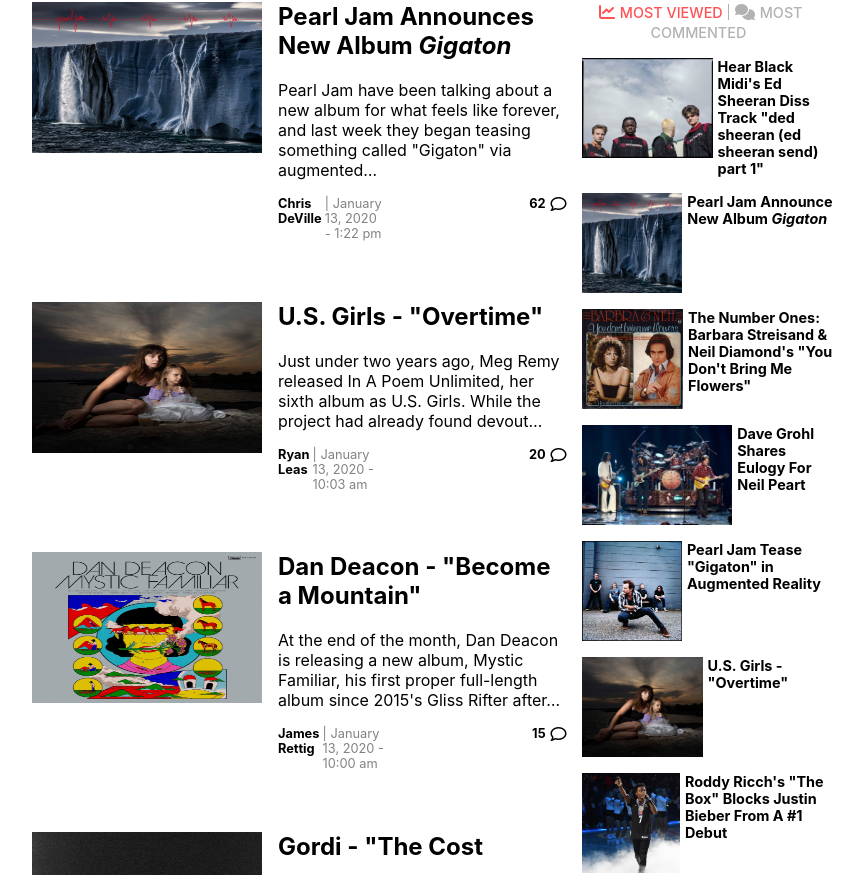
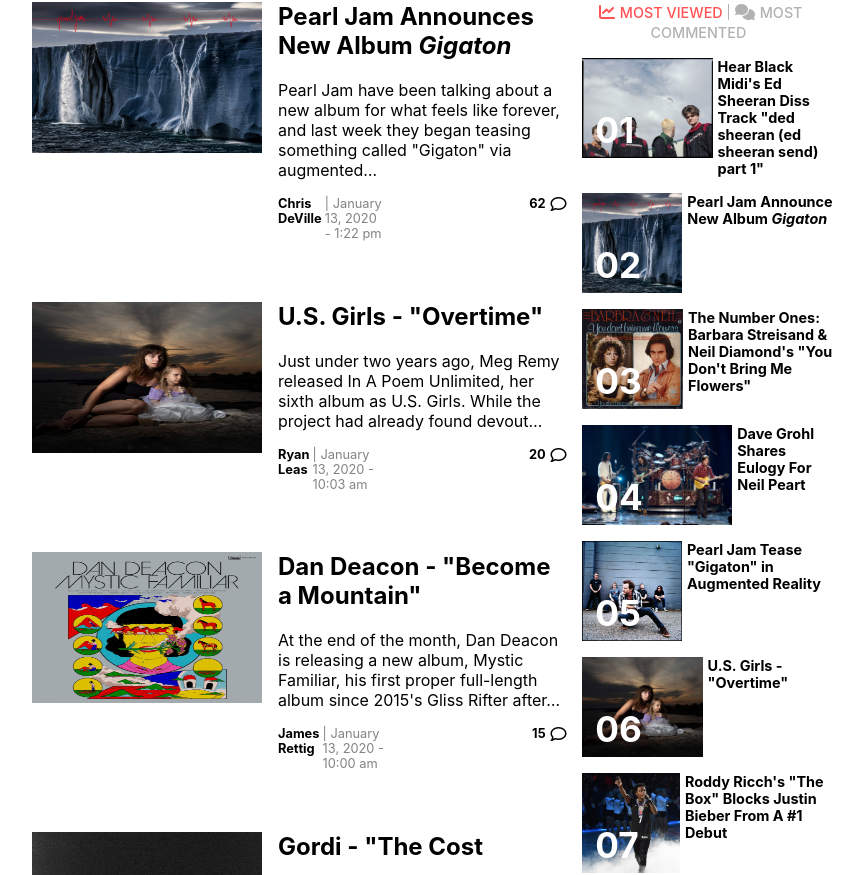
Before and after one commit to CedenoHernandez/stereogum-clone, a React (Create React App) app: page / in a window 1280 px wide. Shown: the part 363-1238 px from the top of the page, without its empty margins (240-1103 px from the left). Built offline with nearby package versions, Linux system fonts and the light colour scheme.

Commit message:
Add styling to Most Viewed section

```diff
--- a/src/App.css
+++ b/src/App.css
@@ -220,6 +220,15 @@
   padding-left: 0.3rem;
 }
 
+.story-num {
+  position: absolute;
+  font-size: 2.2rem;
+  font-weight: bold;
+  padding-top: 3.2rem;
+  padding-left: 0.8rem;
+  color: #fff;
+}
+
 /* Signup Section */
 .signup {
   border-top: solid 1px #D6D6D6;
--- a/src/components/NewsSelector.js
+++ b/src/components/NewsSelector.js
@@ -12,43 +12,52 @@ class NewsSelector extends Component {
           <a href="#" id="most-commented">MOST COMMENTED</a>
         </div>
 
+
         <div className="pop-story">
           <img src="../images/BlackMidi.jpg" alt=""/>
+          <div className="story-num">01</div>
           <a href="#">Hear Black Midi's Ed Sheeran Diss Track "ded sheeran (ed sheeran send) part 1"</a>
         </div>
 
         <div className="pop-story">
           <img src="../images/Gigaton.png" alt=""/>
+          <div className="story-num">02</div>
           <a href="#">Pearl Jam Announce New Album <i>Gigaton</i></a>
         </div>
 
         <div className="pop-story">
           <img src="../images/Babs-Diamond.jpg" alt=""/>
+          <div className="story-num">03</div>
           <a href="#">The Number Ones: Barbara Streisand & Neil Diamond's "You Don't Bring Me Flowers"</a>
         </div>
 
         <div className="pop-story">
           <img src="../images/rush-drummer.jpg" alt=""/>
+          <div className="story-num">04</div>
           <a href="#">Dave Grohl Shares Eulogy For Neil Peart</a>
         </div>
 
         <div className="pop-story">
           <img src="../images/PearlJam.jpg" alt=""/>
+          <div className="story-num">05</div>
           <a href="#">Pearl Jam Tease "Gigaton" in Augmented Reality</a>
         </div>
 
         <div className="pop-story">
           <img src="../images/us-girls-heavy-light-cover.jpg" alt=""/>
+          <div className="story-num">06</div>
           <a href="#">U.S. Girls - "Overtime"</a>
         </div>
 
         <div className="pop-story">
           <img src="../images/Roddy-Ricch.jpg" alt=""/>
+          <div className="story-num">07</div>
           <a href="#">Roddy Ricch's "The Box" Blocks Justin Bieber From A #1 Debut</a>
         </div>
 
         <div className="pop-story">
           <img src="../images/randy-newman.jpg" alt=""/>
+          <div className="story-num">08</div>
           <a href="#">Randy Newman, Elton John Up For Best Original Song Oscars</a>
         </div>
 
```
